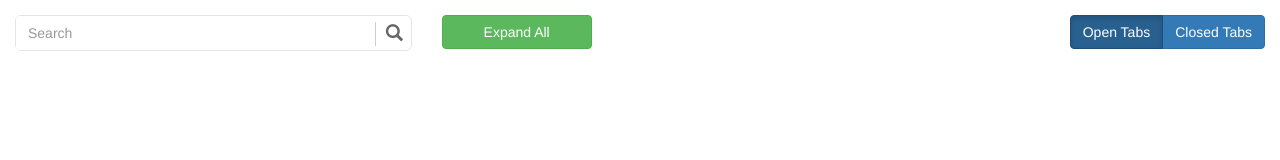
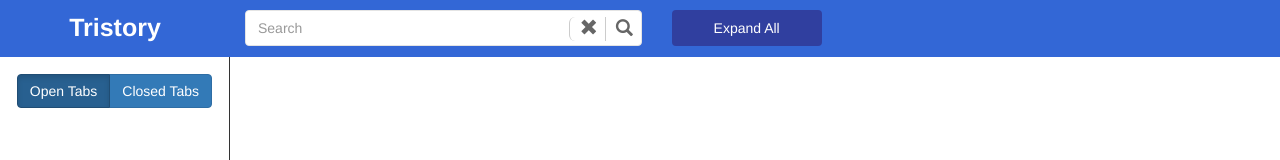
Before and after one commit to chrisfischer/Tristory, a browser extension: page app/main.html in a window 1280 px wide. Shown: the top 160 px of the page. Drawn offline with Linux system fonts and the light colour scheme.

Commit message:
Improved frontend

```diff
--- a/app/main.html
+++ b/app/main.html
@@ -22,9 +22,9 @@
   </head>
   <body>
     <nav class="navbar navbar-fixed-top top">
-      <div class="col-md-4 hug-left">
-        <div class="push-off-left">
-          <div id="custom-search-input">
+      <div class="col-md-1 logo">Tristory</div>
+      <div class="col-md-4">
+        <div class="custom-search-input">
           <div class="input-group col-md-12">
             <input id="searchInput" type="text" class="form-control input-md" placeholder="Search" />
             <span class="input-group-btn">
@@ -40,24 +40,18 @@
           </div>
         </div>
       </div>
-        <!--
-        <div class="space"></div>
-        -->
-      </div>
-      <div class="col-md-1">
-        <a id="expandAll" class="btn btn-success">Expand All</a>
+      <div class="col-md-1 expandAll">
+        <a id="expandAll" class="btn">Expand All</a>
       </div>
       <div class="col-md-4">
         <div class="truncate" id="fullTitle"></div>
         <div class="truncate" id="fullUrl"></div>
       </div>
-      <!--
-      <div class="btn-group" role="group">
-        <button type="button" class="btn btn-primary">Left</button>
-        <button type="button" class="btn btn-primary">Middle</button>
-      </div>
-      -->
-      <div class="btn-group float-right" data-toggle="buttons">
+    </nav>
+
+    <div class="navbar-fixed-left space">
+        <div class="side-bar-top">
+          <div class="btn-group center-align" data-toggle="buttons">
             <label class="btn btn-primary active" id="option1" aria-pressed="true">
               <input type="radio" name="options" autocomplete="off">Open Tabs
             </label>
@@ -65,10 +59,11 @@
               <input type="radio" name="options" autocomplete="off">Closed Tabs
             </label>
           </div>
-    </nav>
+        </div>
+    </div>
 
     <div class="row">
-      <div class="col-xs-1 space"></div>
+      <div class="col-xs-2"></div>
       <tree class="col-xs-1"></tree>
     </div>
   </body>
--- a/app/scripts/main.js
+++ b/app/scripts/main.js
@@ -73,11 +73,13 @@
 	closedTabsRadio.addEventListener('click', function() {
 		window.root = dead;
 		resetSearchBar(); // reset search
+		$('body, hmtl').animate({ scrollLeft: 0}, 500);
 		update(window.root);
 	})
 	openTabsRadio.addEventListener('click', function() {
 		window.root = alive;
 		resetSearchBar(); // reset search
+		$('body, hmtl').animate({ scrollLeft: 0}, 500);
 		update(window.root);
 	})
 
@@ -119,31 +121,28 @@
 	deadTree.x0 = height / 2;
 	deadTree.y0 = 0;
 
+	console.log(window.root)
+
 	window.root.children.forEach(toggleAll); // collapse all but entry node
+
+	console.log(window.root)
 
 	if (background.docToLightUp) {
 		expandToSelected(background.docToLightUp, window.root);
 	}
 
+	console.log(window.root);
+
 	update(window.root);
 
 	console.log(window.root);
+	return;
 
 	d3.select(self.frameElement).style("height", "800px");
 
 }
 
-/*
-	root - whole tree
-	settings - other params of the tree
-	source - what's being updated
-*/
 function update(source) {
-	/*
-	if (!source) {
-		source = root
-	}
-	*/
 
 	var [margin, width, height, tree, i, duration, diagonal, svg] = window.settings;
 
@@ -176,7 +175,6 @@
 				} else {
 					return 'steelblue'
 				}
-
 			})
 			.style("stroke-width", function(d) {
 				if (d.isResult) {
@@ -205,7 +203,6 @@
 				if (d.uid && d.uid == background.docToLightUp.uid) {
 					return 'steelblue'
 				}
-
 			})
 			.style("font-weight", function(d) {
 				if (d.uid && d.uid == background.docToLightUp.uid) { return 'bold' }
@@ -283,11 +280,13 @@
 
 	if (!term) { return }
 
-	entryNode.children.forEach(toggleAll)
+	toggleAll(entryNode);
 
 	search(term, entryNode);
 
-	update(entryNode)
+	expandOne(entryNode)
+
+	update(entryNode);
 }
 
 // Toggle children on click.
@@ -333,12 +332,9 @@
 }
 
 // Toggle children.
-function toggle(d, saveParent=false) {
+function toggle(d) {
 	if (d.children) {
 		d._children = d.children;
-		if (saveParent) {
-			d._children.forEach(function(d1) { d1.parent = d });
-		}
 		d.children = null;
 	} else {
 		d.children = d._children;
--- a/app/scripts/search.js
+++ b/app/scripts/search.js
@@ -7,6 +7,7 @@
 
 function _searchHelper(term, startingNode) {
 	// assume term is lowercased
+	console.log(term, startingNode, _isResult(term, startingNode))
 	if (_isResult(term, startingNode)) {
 		startingNode.isResult = true;
 		d3.select("#u" + startingNode.uid).select("circle").style({"stroke": "red", "stroke-width": 3});
@@ -54,6 +55,7 @@
 	*/
 
 	if (d._children) {
+		console.log("_expand", d)
 		d.children = d._children;
 		d._children = null;
 	}
--- a/app/styles/main.css
+++ b/app/styles/main.css
@@ -33,22 +33,9 @@
 
 /* for nav bar */
 .top {
-  margin-top: 15px !important;
-}
-
-/* for full title and url display */
-.truncate {
-  margin-top: -3px;
-  width: 100%;
-  white-space: nowrap;
-  overflow: hidden;
-  text-overflow: ellipsis;
-}
-
-.space {
-  background-color: #fff;
-  width: 100px;
-  height: 100vh;
+  background-color: rgb(51, 103, 214);
+  padding-top: 10px;
+  padding-bottom: 10px;
 }
 
 .hug-left {
@@ -65,51 +52,108 @@
   padding-right: 15px;
 }
 
+/* for full title and url display */
+.truncate {
+  margin-top: -3px;
+  width: 100%;
+  white-space: nowrap;
+  overflow: hidden;
+  text-overflow: ellipsis;
+  color: #fff;
+}
+
+#fullTitle {
+  padding-top: 2px;
+  font-weight: bold;
+  font-size: 16px;
+}
+
+#fullUrl {
+  font-size: 12px;
+}
+
 /* expandAll button */
 #expandAll {
   width: 150px;
+  background-color: #303f9f;
+  color: #fff;
+  height: 36px;
+  padding-top: 7px;
 }
 
-/* expandAll button */
-.col-md-1 {
-  width: 170px !important;
+.expandAll {
+  width: 175px !important;
+}
+
+/* logo */
+.logo {
+  font-size: 25px;
+  text-align: center;
+  width: 230px !important;
+  font-family: Helvetica, Arial, sans-serif;
+  font-weight: bold;
+  color: #fff;
+}
+
+/* for the side bar */
+.navbar-fixed-left {
+  border-radius: 0;
+  left: 0;
+  padding-left: 0;
+  padding-right: 0;
+  position: fixed;
+  top: 0;
+  z-index: 1029;
+}
+
+.space {
+  background-color: #fff;
+  border-color: lightgray;
+  border-right: 1px solid;
+  height: 100vh;
+  text-align: center;
+  width: 230px;
+}
+
+.side-bar-top {
+  margin-top: 74px;
 }
 
 /* Search */
-#custom-search-input {
+.custom-search-input {
+  background-color: #fff;
   border: solid 1px #E4E4E4;
-  border-radius: 6px;
-  background-color: #fff;
+  border-radius: 4px;
 }
 
-#custom-search-input input {
+.custom-search-input input {
   border: 0;
   box-shadow: none;
 }
 
-#custom-search-input button {
+.custom-search-input button {
+  background: none;
+  border: 0;
+  border-left: solid 1px #ccc;
+  box-shadow: none;
+  color: #666666;
   margin: 2px 0 0 0;
-  background: none;
-  box-shadow: none;
-  border: 0;
-  color: #666666;
   padding: 0 8px 0 10px;
-  border-left: solid 1px #ccc;
 }
 
-#custom-search-input button:hover {
+.custom-search-input button:hover {
   border: 0;
+  border-left: solid 1px #ccc;
   box-shadow: none;
-  border-left: solid 1px #ccc;
 }
 
-#custom-search-input .glyphicon-search {
+.custom-search-input .glyphicon-search {
   font-size: 17px;
 }
 
-#clearBtn {
-  font-size: 15px;
+.clearBtn {
   border: 0 !important;
   border-left: 0 !important;
+  font-size: 15px;
   visibility: hidden;
 }
```
Lines whose indentation alone changed are shown as unchanged.
